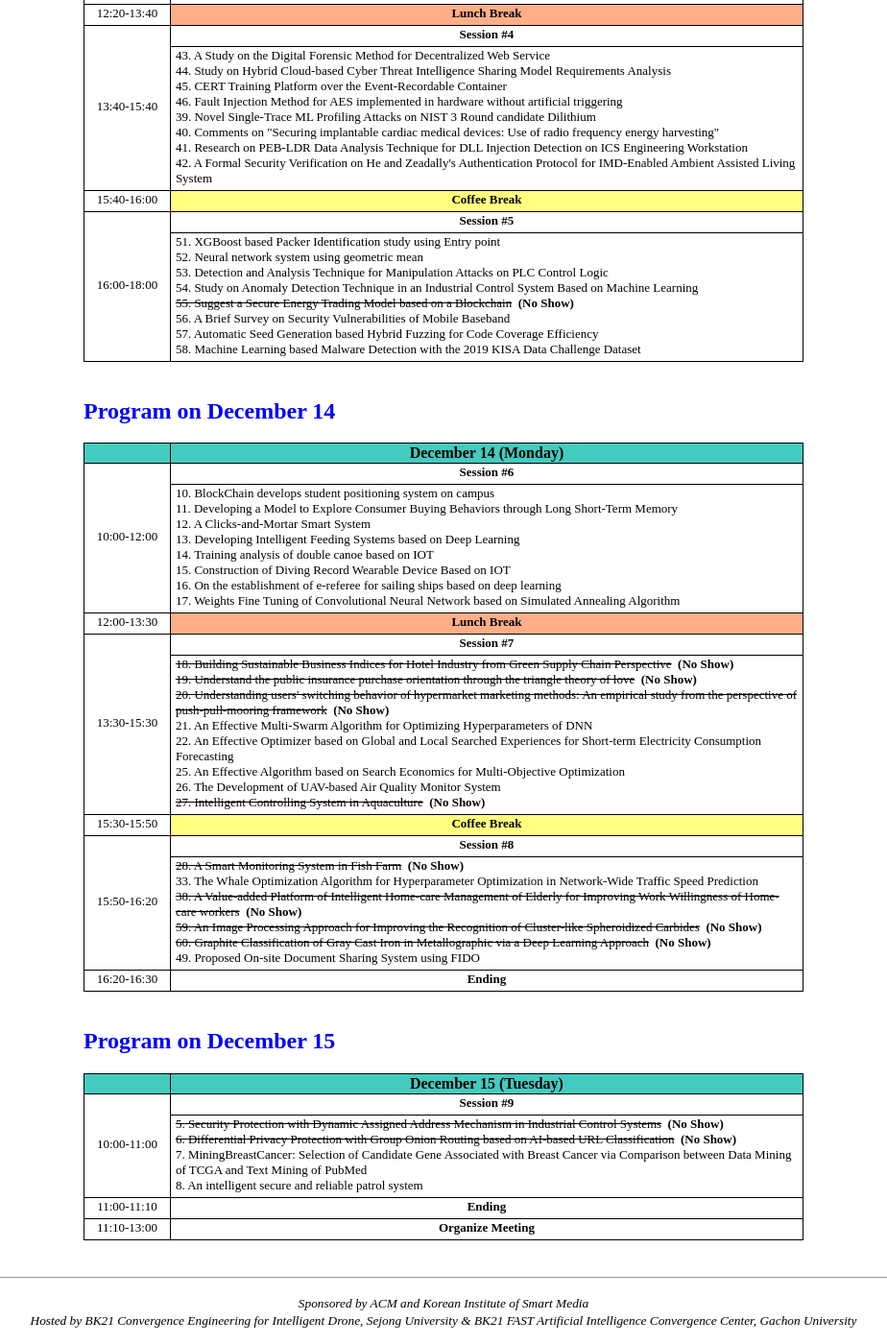
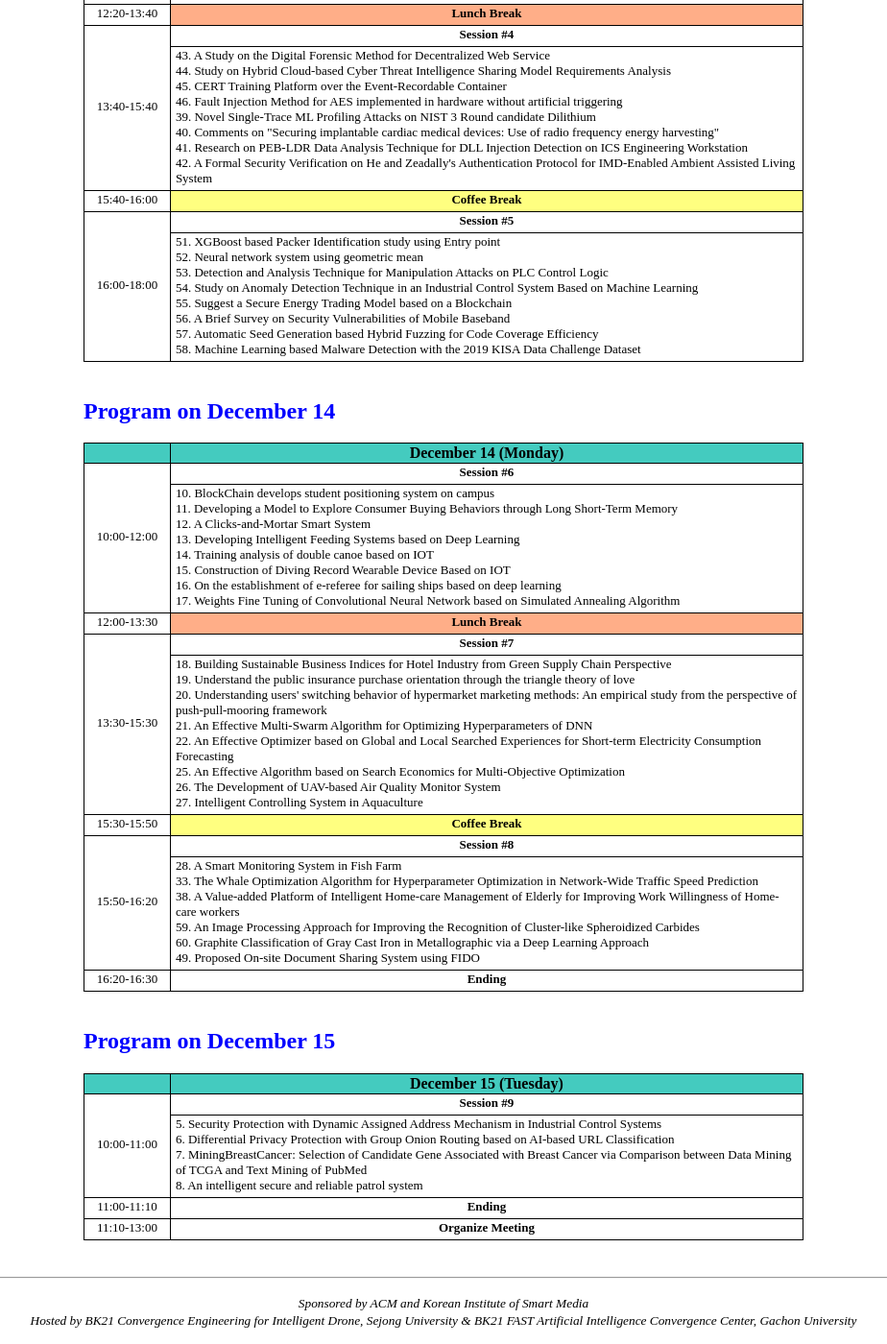
Before and after one commit to icea-conf/2020, a Jekyll site: the page built from program/index.html, in a window 1280 px wide and 1400 px high, scrolled down 2523 px. Shown: the whole window at 96% size, without its empty margins (178-1102 px from the left). Built offline with Jekyll 4.4.1, drawn with Linux system fonts in a browser that asks for light colours.

Commit message:
Update index.html

```diff
--- a/program/index.html
+++ b/program/index.html
@@ -519,7 +519,7 @@
                                    <a>52. Neural network system using geometric mean</a></br>
                                    <a>53. Detection and Analysis Technique for Manipulation Attacks on PLC Control Logic</a></br>
                                    <a>54. Study on Anomaly Detection Technique in an Industrial Control System Based on Machine Learning</a></br>
-                                   <a><strike>55. Suggest a Secure Energy Trading Model based on a Blockchain</strike></a><b>&nbsp; (No Show)</b></br>
+                                   <a>55. Suggest a Secure Energy Trading Model based on a Blockchain</a></br>
                                    <a>56. A Brief Survey on Security Vulnerabilities of Mobile Baseband</a></br>
                                    <a>57. Automatic Seed Generation based Hybrid Fuzzing for Code Coverage Efficiency</a></br>
                                    <a>58. Machine Learning based Malware Detection with the 2019 KISA Data Challenge Dataset</a>
@@ -580,14 +580,14 @@
                          </tr>
                          <tr>
                               <td class="tcontent7" colspan="4">
-                                   <a><strike>18. Building Sustainable Business Indices for Hotel Industry from Green Supply Chain Perspective</strike></a><b>&nbsp; (No Show)</b></br>
-                                   <a><strike>19. Understand the public insurance purchase orientation through the triangle theory of love</strike></a><b>&nbsp; (No Show)</b></br>
-                                   <a><strike>20. Understanding users' switching behavior of hypermarket marketing methods: An empirical study from the perspective of push-pull-mooring framework</strike></a><b>&nbsp; (No Show)</b></br>
+                                   <a>18. Building Sustainable Business Indices for Hotel Industry from Green Supply Chain Perspective</strike></a></br>
+                                   <a>19. Understand the public insurance purchase orientation through the triangle theory of love</strike></a></br>
+                                   <a>20. Understanding users' switching behavior of hypermarket marketing methods: An empirical study from the perspective of push-pull-mooring framework</a></br>
                                    <a>21. An Effective Multi-Swarm Algorithm for Optimizing Hyperparameters of DNN</a></br>
                                    <a>22. An Effective Optimizer based on Global and Local Searched Experiences for Short-term Electricity Consumption Forecasting</a></br>
                                    <a>25. An Effective Algorithm based on Search Economics for Multi-Objective Optimization</a></br>
                                    <a>26. The Development of UAV-based Air Quality Monitor System</a></br>
-                                   <a><strike>27. Intelligent Controlling System in Aquaculture</strike></a><b>&nbsp; (No Show)</b>
+                                   <a>27. Intelligent Controlling System in Aquaculture</a>
                               </td>
                          </tr>
                          <tr>
@@ -608,11 +608,11 @@
                          </tr>
                          <tr>
                               <td class="tcontent7" colspan="4">
-                                   <a><strike>28. A Smart Monitoring System in Fish Farm</strike></a><b>&nbsp; (No Show)</b></br>
+                                   <a>28. A Smart Monitoring System in Fish Farm</a></br>
                                    <a>33. The Whale Optimization Algorithm for Hyperparameter Optimization in Network-Wide Traffic Speed Prediction</a></br>
-                                   <a><strike>38. A Value-added Platform of Intelligent Home-care Management of Elderly for Improving Work Willingness of Home-care workers</strike></a><b>&nbsp; (No Show)</b></br>
-                                   <a><strike>59. An Image Processing Approach for Improving the Recognition of Cluster-like Spheroidized Carbides</strike></a><b>&nbsp; (No Show)</b></br>
-                                   <a><strike>60. Graphite Classification of Gray Cast Iron in Metallographic via a Deep Learning Approach</strike></a><b>&nbsp; (No Show)</b></br>
+                                   <a>38. A Value-added Platform of Intelligent Home-care Management of Elderly for Improving Work Willingness of Home-care workers</strike></a></br>
+                                   <a>59. An Image Processing Approach for Improving the Recognition of Cluster-like Spheroidized Carbides</a></br>
+                                   <a>60. Graphite Classification of Gray Cast Iron in Metallographic via a Deep Learning Approach</a></br>
                                    <a>49. Proposed On-site Document Sharing System using FIDO</a>
                               </td>
                          </tr>
@@ -651,8 +651,8 @@
                          </tr>
                          <tr>
                               <td class="tcontent7" colspan="4">
-                                   <a><strike>5. Security Protection with Dynamic Assigned Address Mechanism in Industrial Control Systems</strike></a><b>&nbsp; (No Show)</b></br>
-                                   <a><strike>6. Differential Privacy Protection with Group Onion Routing based on AI-based URL Classification</strike></a><b>&nbsp; (No Show)</b></br>
+                                   <a>5. Security Protection with Dynamic Assigned Address Mechanism in Industrial Control Systems</a></br>
+                                   <a>6. Differential Privacy Protection with Group Onion Routing based on AI-based URL Classification</a></br>
                                    <a>7. MiningBreastCancer: Selection of Candidate Gene Associated with Breast Cancer via Comparison between Data Mining of TCGA and Text Mining of PubMed</a></br>
                                    <a>8. An intelligent secure and reliable patrol system</a>
                               </td>
```
